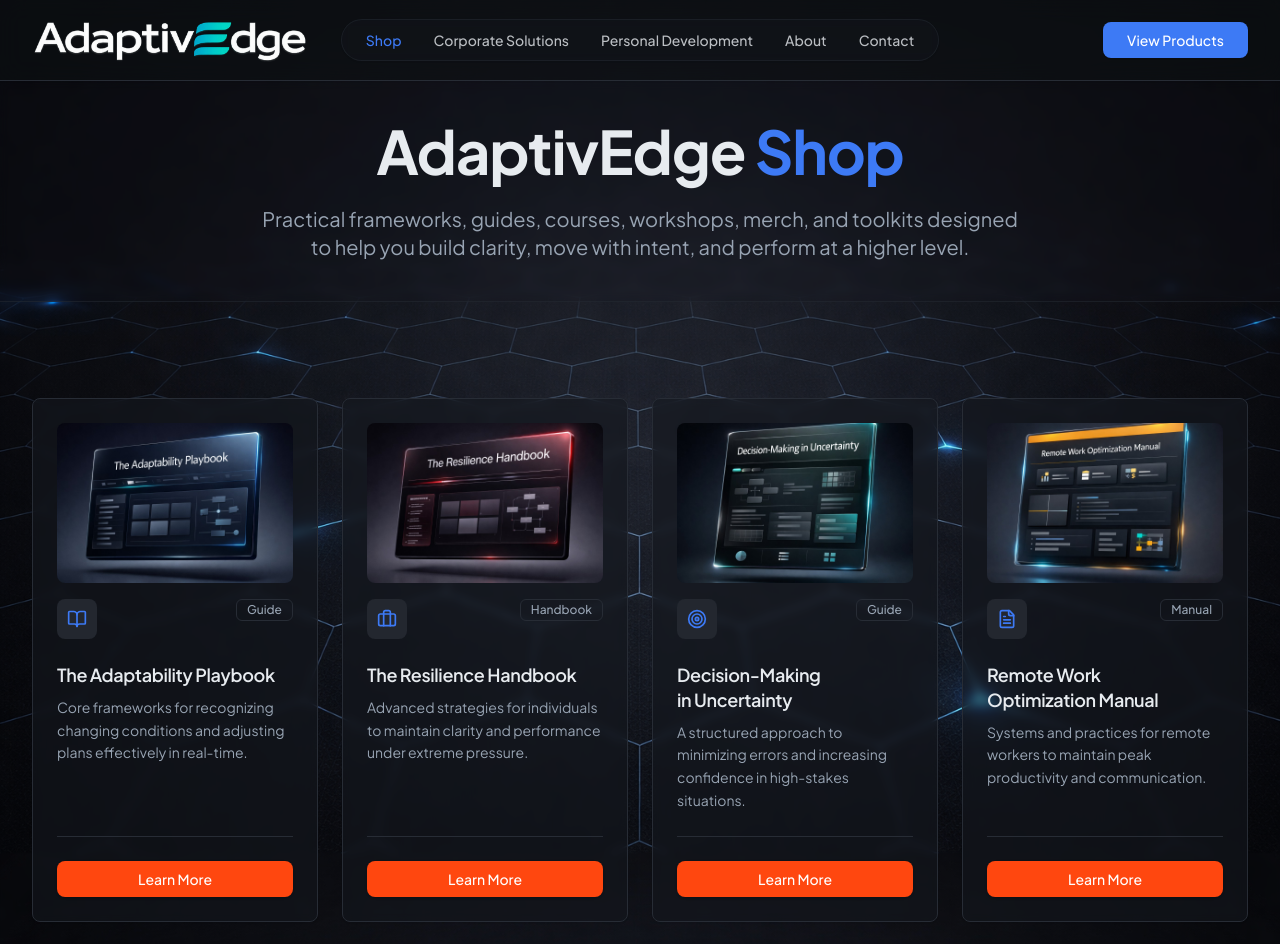
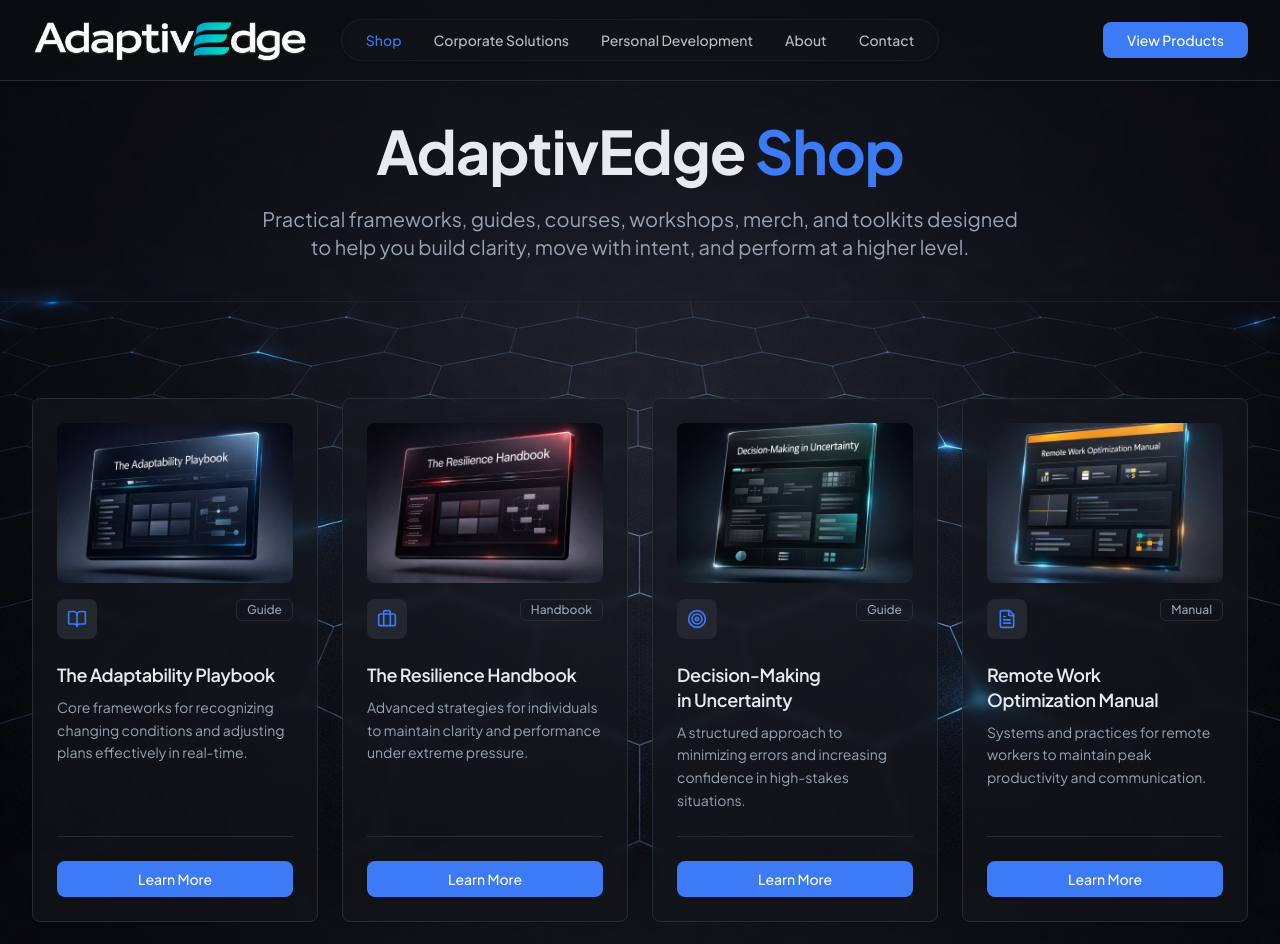
Before and after one commit to erikscomputers/adaptiveEDGE-site, a React (Vite) app: page /shop in a window 1280 px wide. Shown: the top 944 px of the page. Built offline with nearby package versions, Linux system fonts and the light colour scheme; the HTML template or start-up script is replaced by a standard one.

Commit message:
learn more button update

```diff
--- a/src/pages/ShopPage.jsx
+++ b/src/pages/ShopPage.jsx
@@ -93,12 +93,12 @@ const ShopPage = () => {
 
                     {/* ✅ UPDATED SECTION */}
                     <div className="mt-auto pt-6 border-t border-border">
-                      <Button
-                        className="w-full button-primary group/btn"
-                        onClick={() => navigate(`/product/${product.slug}`)}
-                      >
-                        Learn More
-                      </Button>
+                     <Button
+  className="w-full button-secondary group/btn hover:bg-[hsl(var(--accent))]"
+  onClick={() => navigate(`/product/${product.slug}`)}
+>
+  Learn More
+</Button>
                     </div>
 
                   </div>
--- a/src/pages/products/ProductPage.jsx
+++ b/src/pages/products/ProductPage.jsx
@@ -110,7 +110,7 @@ const product = products.find((p) => p.slug === slug);
                       ← Back to Shop
                     </Button>
 
-                    <Button className="button-primary w-full md:w-auto">
+                    <Button className="button-secondary w-full md:w-auto">
                       Purchase
                     </Button>
                   </div>
```
